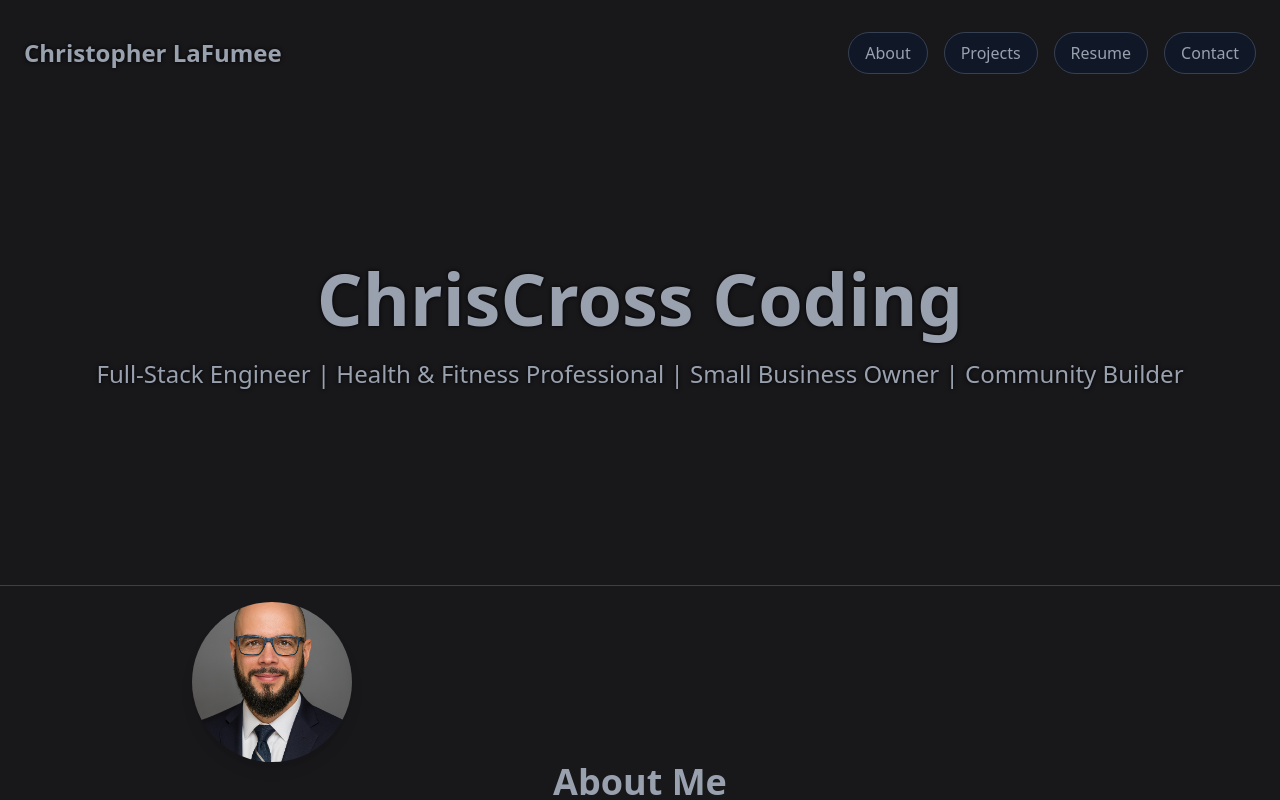
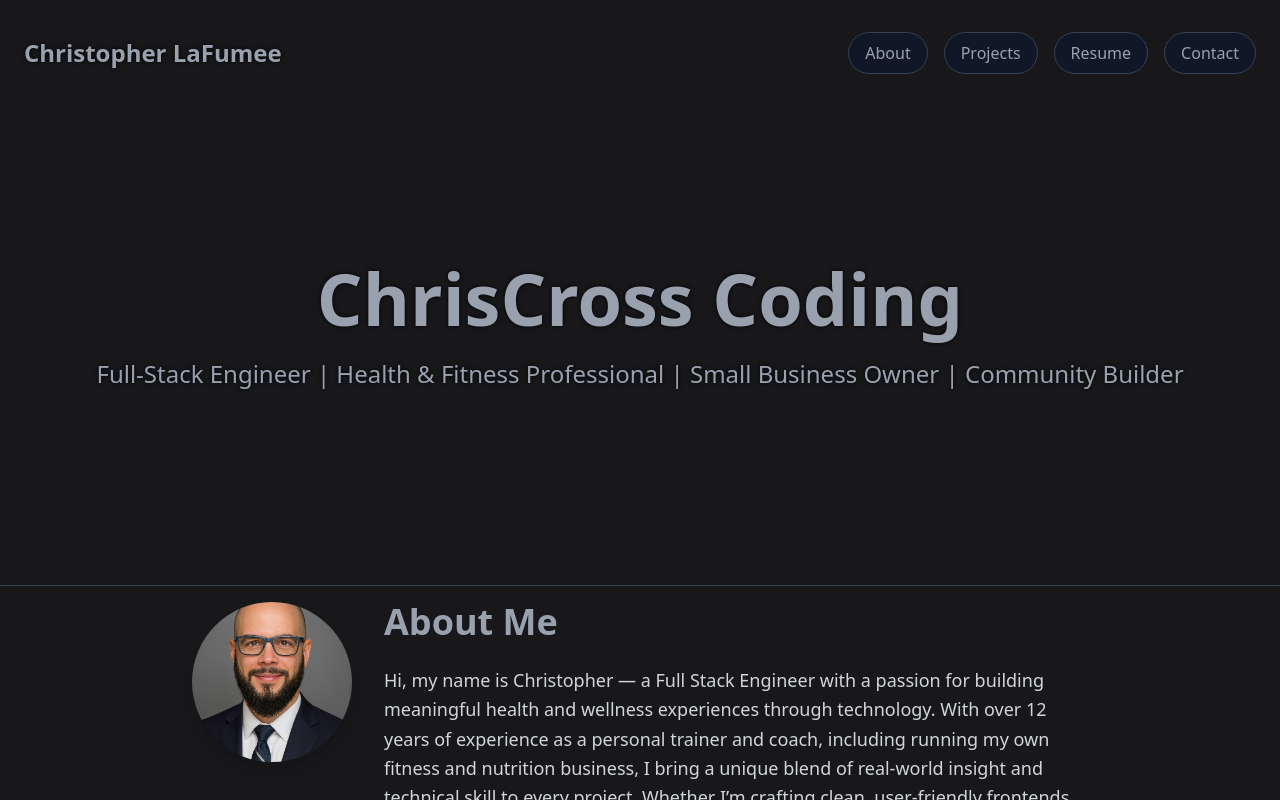
Before and after one commit to ChrisLaFumee/My-Portfolio, a React (Vite) app: page / in a window 1280 px wide. Built offline with nearby package versions, Linux system fonts and the light colour scheme.

Commit message:
new headshot update

```diff
--- a/src/components/About/About.jsx
+++ b/src/components/About/About.jsx
@@ -4,23 +4,27 @@ const About = () => {
       id="about"
       className="py-4 border-b border-gray-700 pb-12 scroll-mt-20"
     >
-      <div className="max-w-4xl mx-auto text-center">
+      <div className="max-w-4xl mx-auto flex flex-col md:flex-row items-center md:items-start gap-8">
+        {/* Headshot */}
         <img
           src="/assets/Headshot-Photo.jpg"
           alt="Christopher LaFumee Headshot"
           className="w-32 h-32 md:w-40 md:h-40 rounded-full object-cover shadow-lg mb-6 md:mb-0"
         />
-        <h2 className="text-4xl font-bold mb-6">About Me</h2>
-        <p className="text-lg text-gray-300 leading-relaxed">
-          Hi, my name is Christopher — a Full Stack Engineer with a passion for
-          building meaningful health and wellness experiences through
-          technology. With over 12 years of experience as a personal trainer and
-          coach, including running my own fitness and nutrition business, I
-          bring a unique blend of real-world insight and technical skill to
-          every project. Whether I’m crafting clean, user-friendly frontends or
-          architecting robust backend systems, I thrive on helping people level
-          up their lives — digitally and physically.
-        </p>
+        {/* About Text */}
+        <div className="text-center md:text-left flex-1">
+          <h2 className="text-4xl font-bold mb-6">About Me</h2>
+          <p className="text-lg text-gray-300 leading-relaxed">
+            Hi, my name is Christopher — a Full Stack Engineer with a passion
+            for building meaningful health and wellness experiences through
+            technology. With over 12 years of experience as a personal trainer
+            and coach, including running my own fitness and nutrition business,
+            I bring a unique blend of real-world insight and technical skill to
+            every project. Whether I’m crafting clean, user-friendly frontends
+            or architecting robust backend systems, I thrive on helping people
+            level up their lives — digitally and physically.
+          </p>
+        </div>
       </div>
     </section>
   );
```
